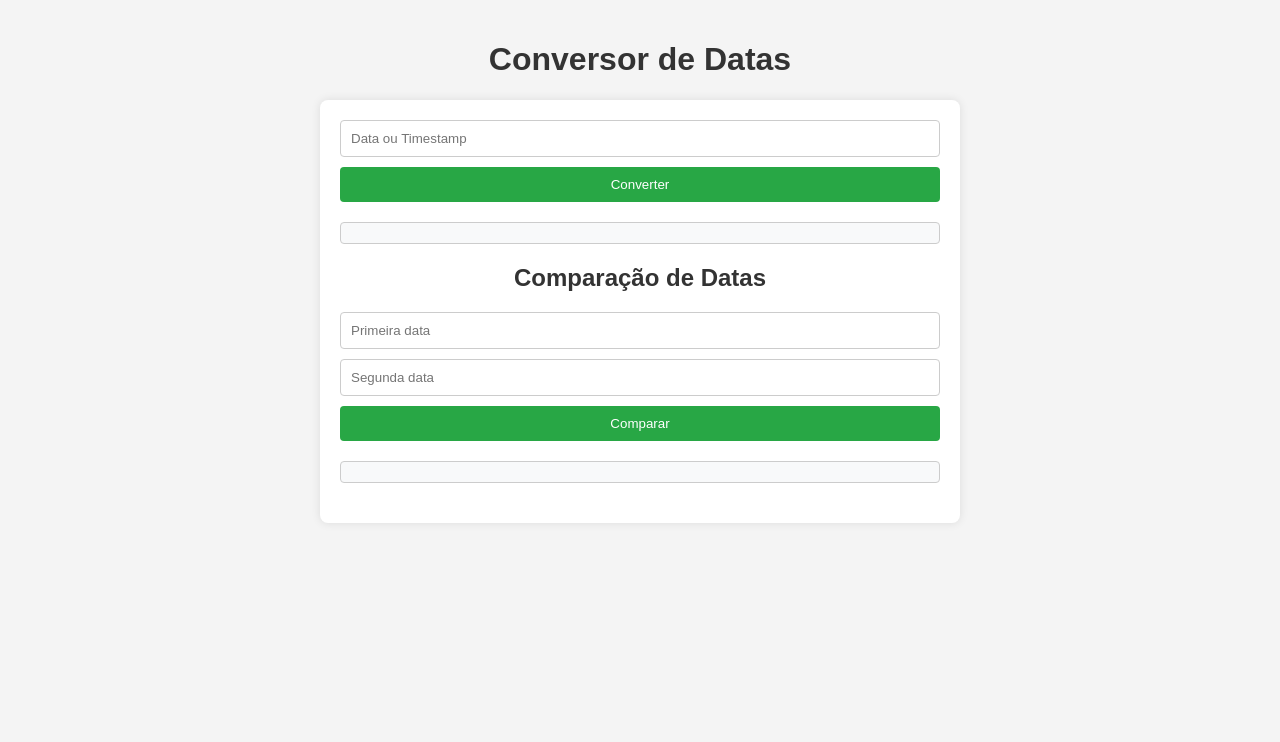
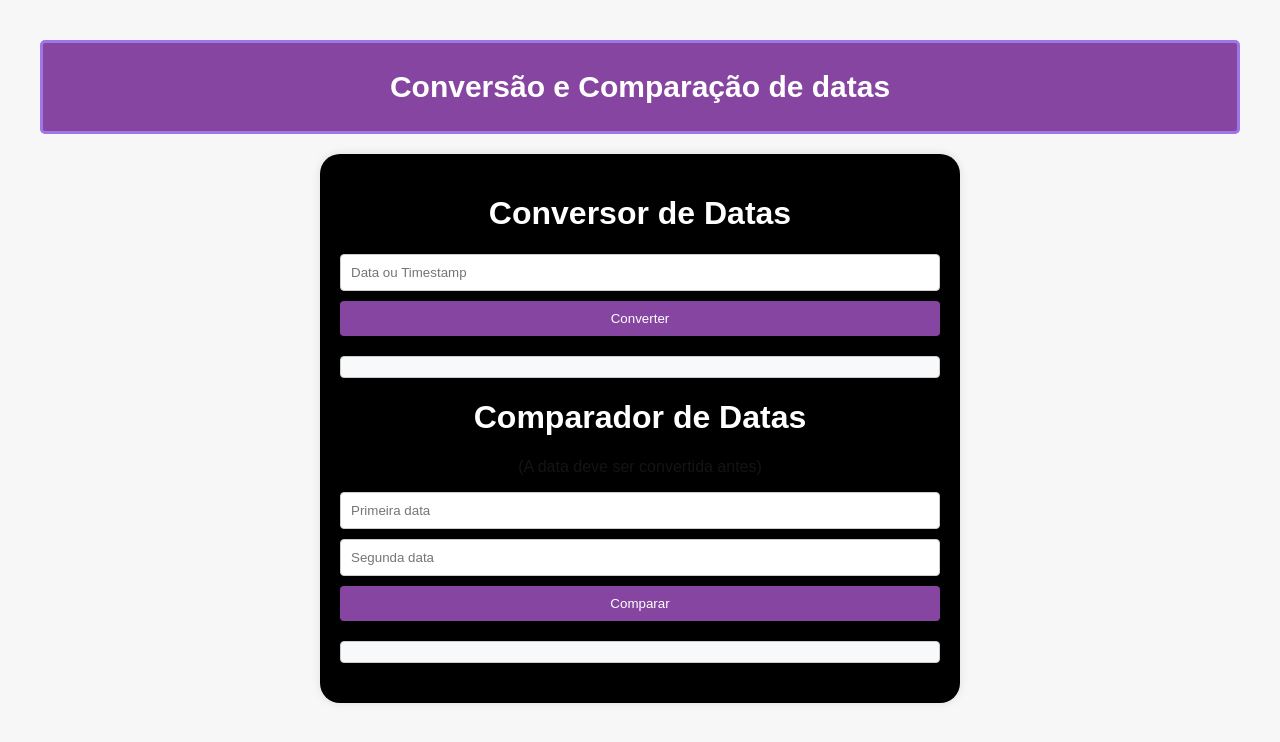
Before and after one commit to imyayamin/timestamp, a website: page public/index.html in a window 1280 px wide. Drawn offline with Linux system fonts and the light colour scheme.

Commit message:
06-04-2025

```diff
--- a/public/index.html
+++ b/public/index.html
@@ -8,15 +8,20 @@
     <meta name="viewport" content="width=device-width, initial-scale=1">
 </head>
 <body>
-    <h1>Conversor de Datas</h1>
+    <nav>
+        <h1>Conversão e Comparação de datas</h1>
+    </nav>
+
     <div class="container">
+        <h1>Conversor de Datas</h1>
         <div class="input-conv">
             <input type="text" id="dateInput" placeholder="Data ou Timestamp">
             <button id="btnConv">Converter</button>
         </div>
         <div class="result" id="dateOutput"></div>
 
-        <h2>Comparação de Datas</h2>
+        <h1>Comparador de Datas</h1>
+        <p>(A data deve ser convertida antes)</p>
         <div class="input-comp">
             <input type="text" id="date1" placeholder="Primeira data">
             <input type="text" id="date2" placeholder="Segunda data">
--- a/public/style.css
+++ b/public/style.css
@@ -1,21 +1,41 @@
 body {
     font-family: Arial, sans-serif;
-    background-color: #f4f4f4;
+    background-color: #f8f7f7;
     margin: 0;
     padding: 20px;
-    color: #333;
+    color: #141414;
 }
+
+:root {
+    --nav-background: #8645a0;
+    --nav-border: .2rem solid #9d77e9;
+  }
+
+nav {
+    border: var(--nav-border);
+    background: var(--nav-background);
+    border-radius: 5px;
+    font-size: 20px;
+    padding: .1em;
+    margin: 20px;
+    text-align: center;
+  }
 
 .container {
     max-width: 600px;
     margin: 0 auto;
-    background: #fff;
+    background: #000000;
     padding: 20px;
-    border-radius: 8px;
+    border-radius: 20px;
     box-shadow: 0 0 10px rgba(0, 0, 0, 0.1);
 }
 
-h1, h2 {
+h1 {
+    text-align: center;
+    color: white;
+}
+
+p{
     text-align: center;
 }
 
@@ -34,7 +54,7 @@ input[type="text"] {
 button {
     width: 100%;
     padding: 10px;
-    background-color: #28a745;
+    background-color: #8645a0;
     color: white;
     border: none;
     border-radius: 4px;
@@ -42,7 +62,7 @@ button {
 }
 
 button:hover {
-    background-color: #218838;
+    background-color: #7e43f1;
 }
 
 .result {
```
Also changed, not shown: server.js (+28 -32 lines), 1 other file.
